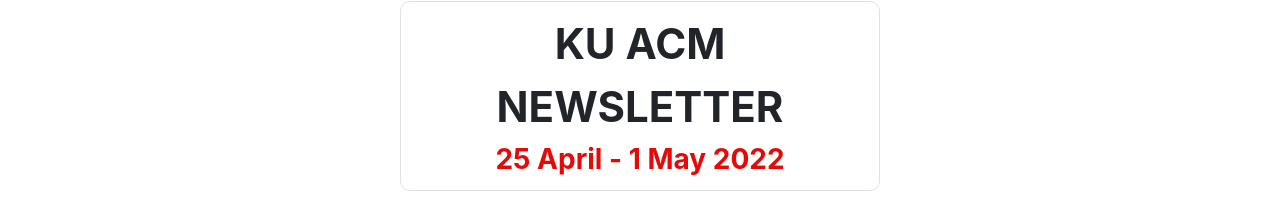
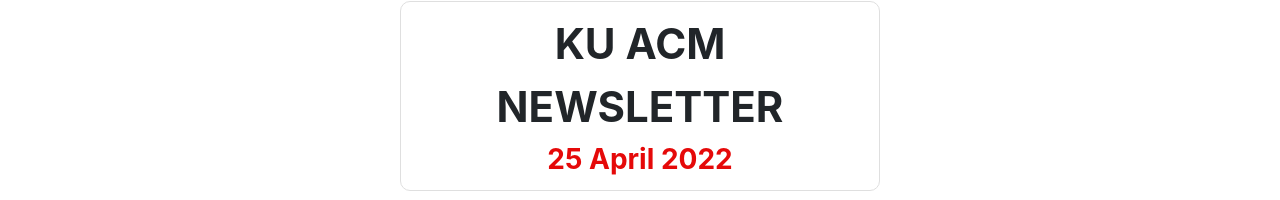
Before and after one commit to KU-ACM/acm-newsletter, a React (Create React App) app: page / in a window 1280 px wide. Shown: the part 89-289 px from the top of the page. Built offline with nearby package versions, Linux system fonts and the light colour scheme; grey boxes are pictures that could not be loaded; the HTML template or start-up script is replaced by a standard one.

Commit message:
create KANewsletter data type

```diff
--- a/src/App.css
+++ b/src/App.css
@@ -8,6 +8,11 @@
   padding: 10px 15px;
   border: 0;
   border-radius: 10px;
+  user-select: none; /* supported by Chrome and Opera */
+  -webkit-user-select: none; /* Safari */
+  -khtml-user-select: none; /* Konqueror HTML */
+  -moz-user-select: none; /* Firefox */
+  -ms-user-select: none; /* Internet Explorer/Edge */
 }
 
 .acm-button:hover {
--- a/src/App.tsx
+++ b/src/App.tsx
@@ -1,7 +1,8 @@
 import React, { useState } from "react";
 import "./App.css";
+import Editor from "./components/editor/Editor";
 import Newsletter from "./components/newsletter/Newsletter";
-import { sampleEvents } from "./data/KAEvent";
+import { sampleNewsletter } from "./data/KANewsletter";
 
 function App() {
   const [isEditing, setEditing] = useState<boolean>(false);
@@ -9,15 +10,18 @@
   return (
     <>
       <div className="acm-navigation-container">
-      <div className="acm-navigation-title">KU ACM Newsletter</div>
-        <div className="acm-button acm-button-small acm-button-light" onClick={toggleEditing}>
+        <div className="acm-navigation-title">KU ACM Newsletter</div>
+        <div
+          className="acm-button acm-button-small acm-button-light"
+          onClick={toggleEditing}
+        >
           {isEditing ? "Preview" : "Edit"}
         </div>
       </div>
       {isEditing ? (
-        <></>
+        <Editor />
       ) : (
-        <Newsletter date="25 April - 1 May 2022" events={sampleEvents} />
+        <Newsletter data={sampleNewsletter} />
       )}
     </>
   );
--- /dev/null
+++ b/src/components/editor/Editor.tsx
@@ -0,0 +1,7 @@
+const Editor = (): JSX.Element => {
+  return (
+    <div></div>
+  );
+}
+
+export default Editor;
--- /dev/null
+++ b/src/components/editor/editor.css
@@ -0,0 +1,3 @@
+.acm-editor-container {
+
+}
--- a/src/components/event-card/EventCard.tsx
+++ b/src/components/event-card/EventCard.tsx
@@ -1,4 +1,4 @@
-import { KAEvent } from "../../data/KAEvent";
+import { KAEvent } from "../../data/KANewsletter";
 import "./eventCard.css";
 interface EventCardProps {
   event: KAEvent;
--- a/src/components/newsletter/Newsletter.tsx
+++ b/src/components/newsletter/Newsletter.tsx
@@ -1,11 +1,10 @@
-import { KAEvent } from "../../data/KAEvent";
+import { KAEvent, KANewsletter } from "../../data/KANewsletter";
 import EventCard from "../event-card/EventCard";
 import Footer from "../footer/Footer";
 import "./newsletter.css";
 
 interface NewsletterProps {
-  date: string;
-  events: KAEvent[];
+  data: KANewsletter;
 }
 
 const Newsletter = (props: NewsletterProps): JSX.Element => {
@@ -13,9 +12,9 @@
     <div className="acm-newsletter-container">
       <div className="acm-newsletter-header">
         <div className="acm-newsletter-header-title">KU ACM NEWSLETTER</div>
-        <div className="acm-newsletter-header-date">{props.date}</div>
+        <div className="acm-newsletter-header-date">{props.data.date}</div>
       </div>
-      {props.events.map((e) => (
+      {props.data.events.map((e) => (
         <EventCard event={e} />
       ))}
       <Footer />
--- a/src/data/KAEvent.ts
+++ b/src/data/KANewsletter.ts
@@ -7,6 +7,11 @@
   description: string;
   cta: string;
   cta_url: string;
+};
+
+export type KANewsletter = {
+  date: string;
+  events: KAEvent[];
 };
 
 const sampleEvent: KAEvent = {
@@ -33,4 +38,7 @@
   cta_url: "",
 };
 
-export const sampleEvents = [sampleEvent, sampleEvent2];
+export const sampleNewsletter: KANewsletter = {
+  date: "25 April 2022",
+  events: [sampleEvent, sampleEvent2],
+};
```
